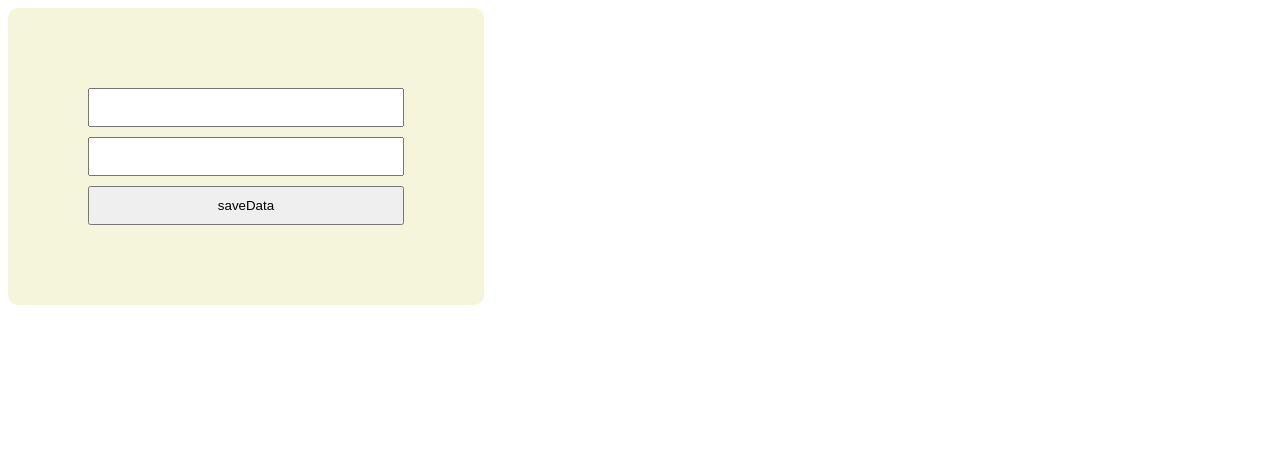
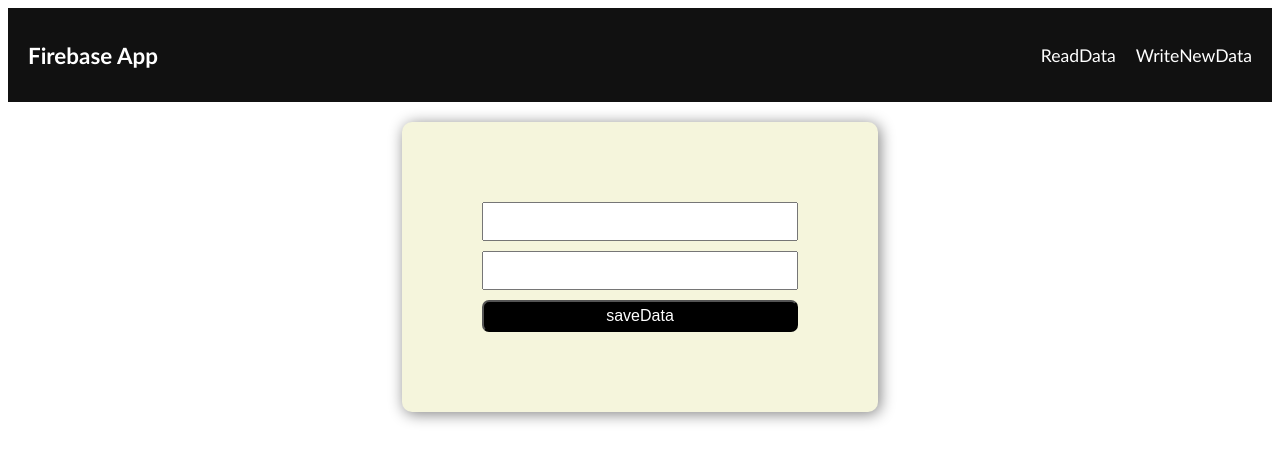
Before and after one commit to nehad-elsayed/create-react-app-with-firebase-reatime-database, a React (Vite) app: page / in a window 1280 px wide. Shown: the top 462 px of the page. Built offline with nearby package versions, Linux system fonts and the light colour scheme; no server answers.

Commit message:
add navbar

```diff
--- a/src/components/Layout/Layout.jsx
+++ b/src/components/Layout/Layout.jsx
@@ -1,8 +1,10 @@
 import { Outlet } from "react-router-dom";
+import Navbar from "../Navbar/Navbar";
 
 export default function Layout() {
   return (
     <div>
+      <Navbar/>
       <Outlet />
     </div>
   );
--- /dev/null
+++ b/src/components/Navbar/Navbar.css
@@ -0,0 +1,59 @@
+.navbar {
+  display: flex;
+  justify-content: space-between;
+  align-items: center;
+  padding: 15px 20px;
+  background-color: #111;
+  color: white;
+}
+
+.logo {
+  font-size: 1.4rem;
+}
+
+.menu-btn {
+  font-size: 1.5rem;
+  background: none;
+  border: none;
+  color: white;
+  cursor: pointer;
+  display: none;
+}
+
+.nav-links {
+  list-style: none;
+  display: flex;
+  gap: 20px;
+}
+
+.nav-links a {
+  color: white;
+  text-decoration: none;
+  font-size: 1.1rem;
+}
+
+/* 📱 Mobile */
+@media (max-width: 768px) {
+  .menu-btn {
+    display: block;
+  }
+
+  .nav-links {
+    position: absolute;
+    top: 60px;
+    left: 0;
+    width: 100%;
+    background-color: #111;
+    flex-direction: column;
+    align-items: center;
+    display: none;
+  }
+
+  .nav-links.active {
+    display: flex;
+  }
+
+  .nav-links li {
+    padding: 15px 0;
+  }
+}
--- /dev/null
+++ b/src/components/Navbar/Navbar.jsx
@@ -0,0 +1,30 @@
+import { useState } from "react";
+import { Link } from "react-router-dom";
+import "./Navbar.css";
+
+export default function Navbar() {
+  const [open, setOpen] = useState(false);
+
+  return (
+    <nav className="navbar">
+      <h2 className="logo">Firebase App</h2>
+
+      <button className="menu-btn" onClick={() => setOpen(!open)}>
+        ☰
+      </button>
+
+      <ul className={`nav-links ${open ? "active" : ""}`}>
+        <li>
+          <Link to="/read" onClick={() => setOpen(false)}>
+            ReadData
+          </Link>
+        </li>
+        <li>
+          <Link to="/" onClick={() => setOpen(false)}>
+            WriteNewData
+          </Link>
+        </li>
+      </ul>
+    </nav>
+  );
+}
--- a/src/pages/Read/Read.jsx
+++ b/src/pages/Read/Read.jsx
@@ -24,9 +24,9 @@ export default function Read() {
         style={{
           color: "white",
           backgroundColor: "black",
-          fontSize: "1.5rem",
+          fontSize: "1rem",
           cursor: "pointer",
-          borderRadius: "5px",
+          borderRadius: "7px",
         }}
       >
         click here to display
--- a/src/pages/Write/Write.jsx
+++ b/src/pages/Write/Write.jsx
@@ -26,6 +26,8 @@ export default function Write() {
       <div
         style={{
           width: "25%",
+          margin:"auto",
+          marginBlock:"20px",
           display: "flex",
           flexDirection: "column",
           gap: "10px",
@@ -33,6 +35,7 @@ export default function Write() {
           borderRadius: "10px",
           alignItems: "space-between",
           backgroundColor: "beige",
+          boxShadow: "2px 2px 15px  gray"
         }}
       >
         <input
@@ -51,7 +54,14 @@ export default function Write() {
             setInputValue2(e.target.value);
           }}
         />
-        <button style={{ padding: "10px" }} onClick={saveData}>
+        <button   style={{
+          color: "white",
+          padding:"5px",
+          backgroundColor: "black",
+          fontSize: "1rem",
+          cursor: "pointer",
+          borderRadius: "7px",
+        }} onClick={saveData}>
           saveData
         </button>
       </div>
```
